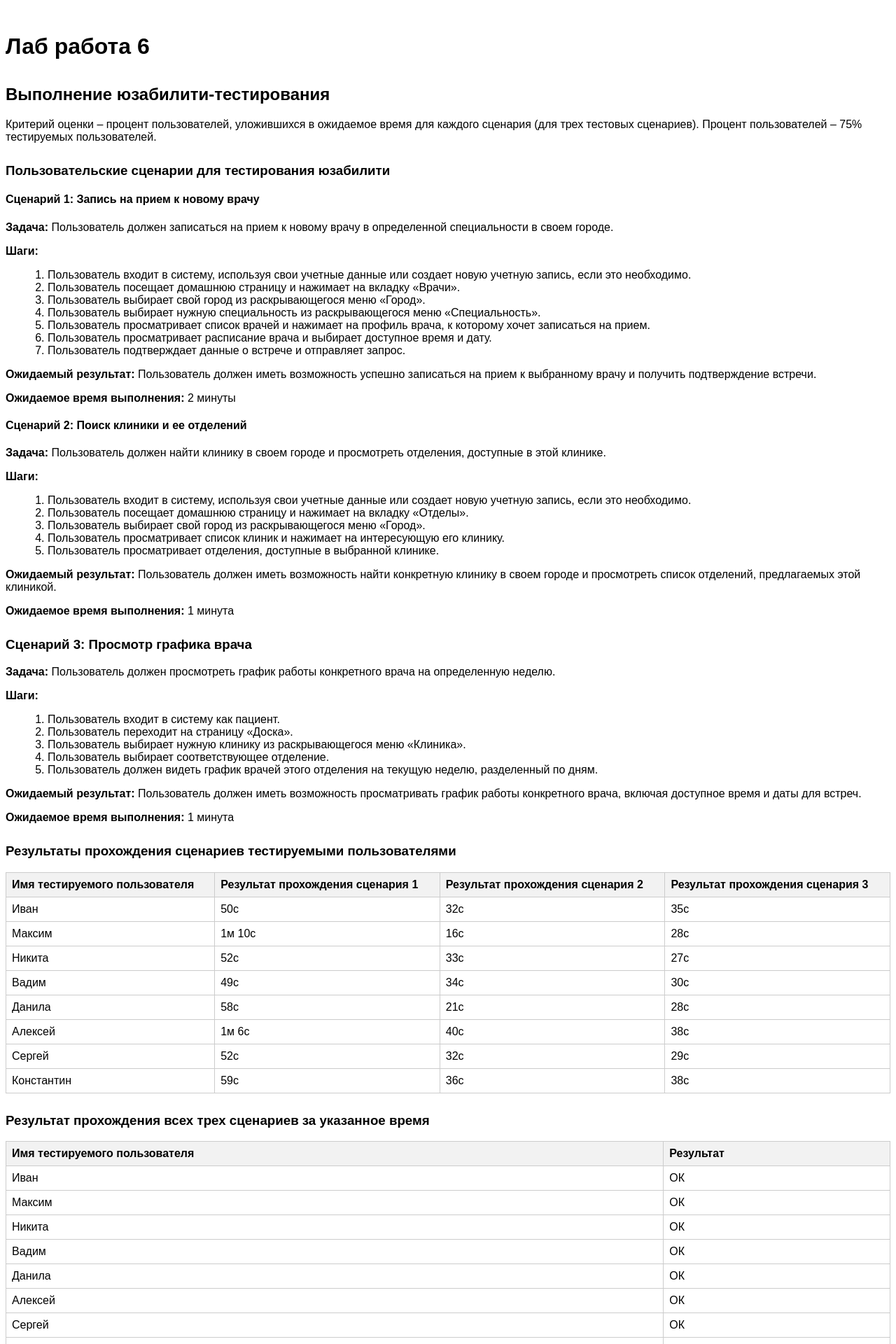
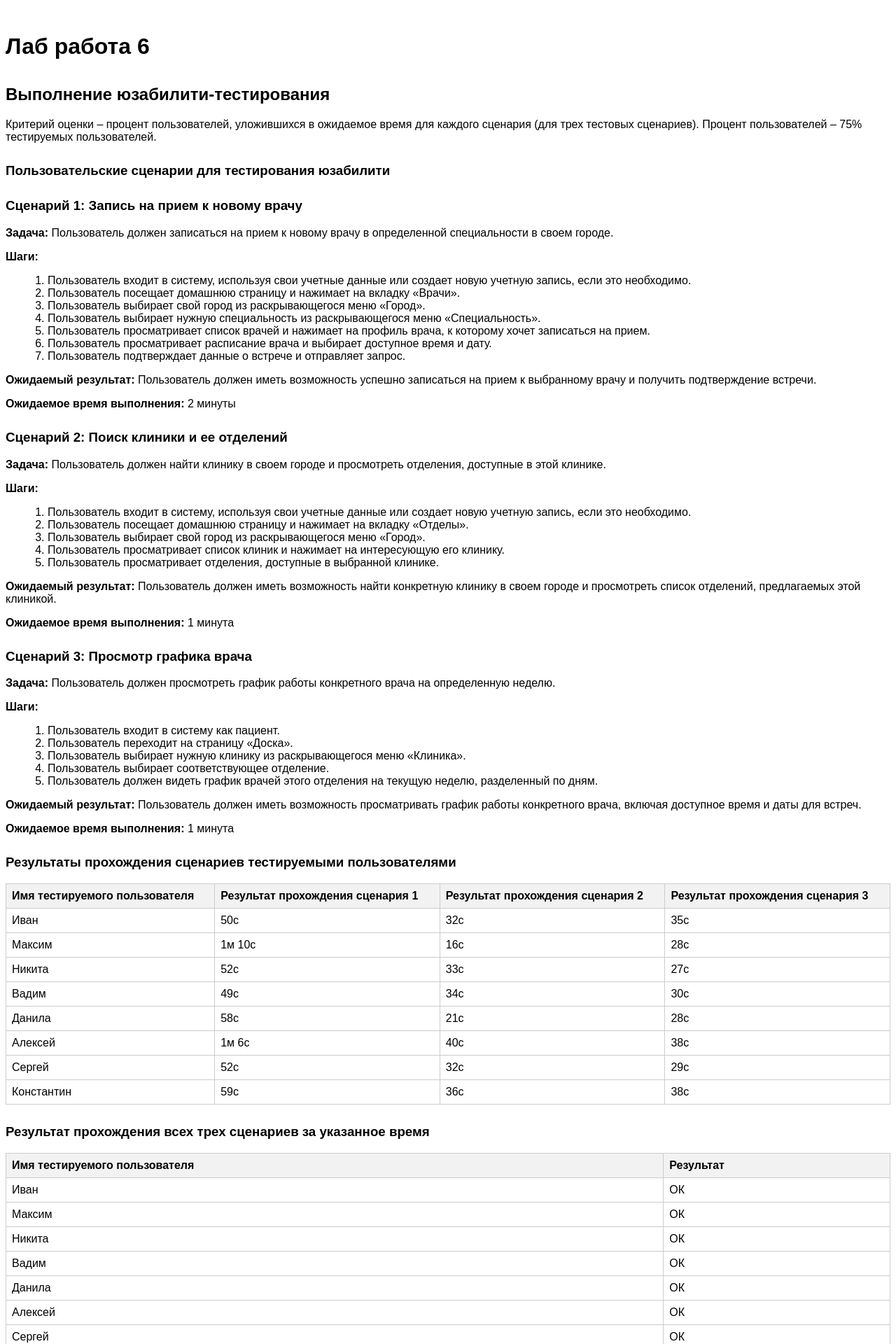
Before and after one commit to fpmi-hci-2024/project13b-super-awesome-team-name, a Jekyll site: the page docs/components/sixth-report-component.html, which Jekyll copies as it is, in a window 1280 px wide. Shown: the top 1920 px of the page at 70% size. Built offline with Jekyll 4.4.1, drawn with Linux system fonts in a browser that asks for light colours.

```diff
--- a/docs/components/sixth-report-component.html
+++ b/docs/components/sixth-report-component.html
@@ -42,7 +42,7 @@
 
 <h3>Пользовательские сценарии для тестирования юзабилити</h3>
 
-<h4>Сценарий 1: Запись на прием к новому врачу</h4>
+<h3>Сценарий 1: Запись на прием к новому врачу</h3>
 <p><strong>Задача:</strong> Пользователь должен записаться на прием к новому врачу в определенной специальности в своем городе.</p>
 <p><strong>Шаги:</strong></p>
 <ol>
@@ -57,7 +57,7 @@
 <p><strong>Ожидаемый результат:</strong> Пользователь должен иметь возможность успешно записаться на прием к выбранному врачу и получить подтверждение встречи.</p>
 <p><strong>Ожидаемое время выполнения:</strong> 2 минуты</p>
 
-<h4>Сценарий 2: Поиск клиники и ее отделений</h4>
+<h3>Сценарий 2: Поиск клиники и ее отделений</h3>
 <p><strong>Задача:</strong> Пользователь должен найти клинику в своем городе и просмотреть отделения, доступные в этой клинике.</p>
 <p><strong>Шаги:</strong></p>
 <ol>
```
